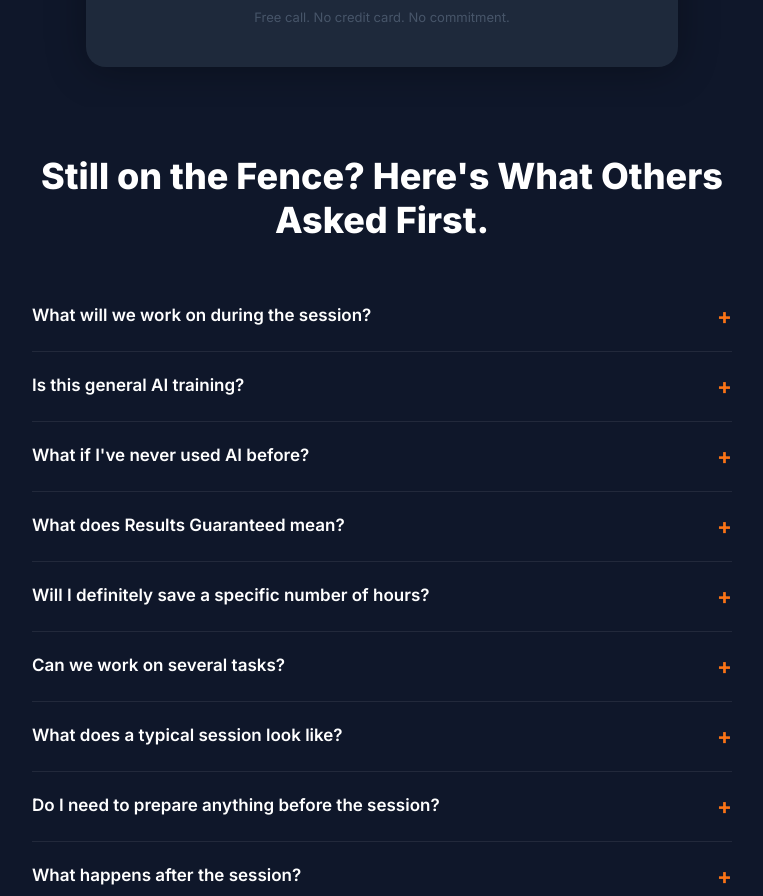
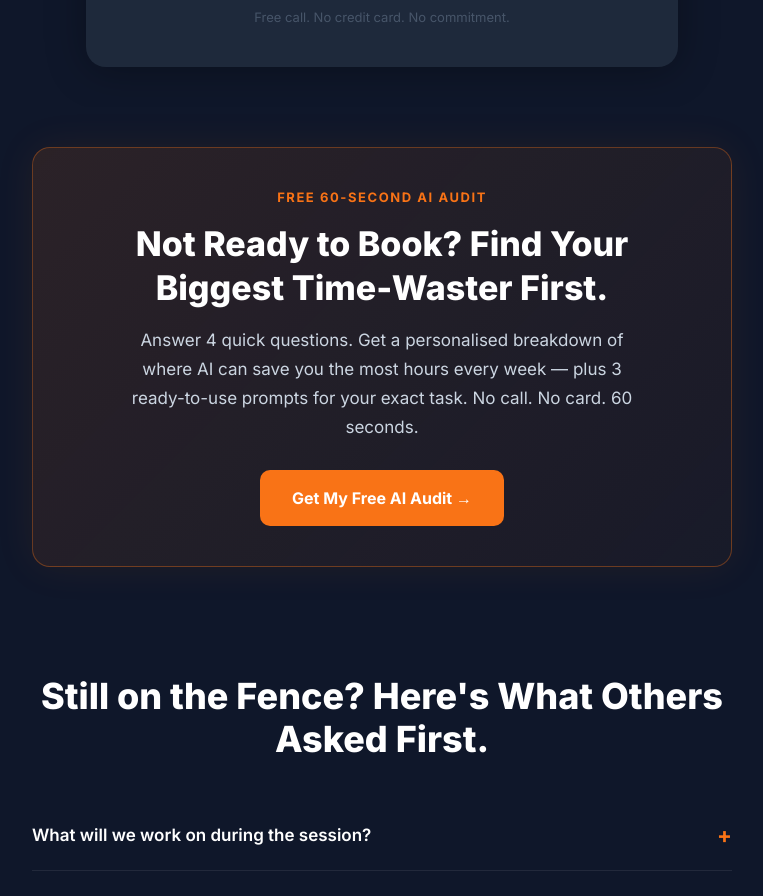
Before and after one commit to samkershner1234-aisk/ai-with-sam, a React (Vite) app: page / in a window 1280 px wide. Shown: the part 5042-5938 px from the top of the page, without its empty margins (258-1021 px from the left). Built offline with nearby package versions, Linux system fonts and the light colour scheme.

Commit message:
Add FreeAuditPromo component to Home page

```diff
--- a/src/pages/Home.jsx
+++ b/src/pages/Home.jsx
@@ -8,6 +8,7 @@ import PricingSection from "../components/landing/PricingSection";
 import GuaranteeSection from "../components/landing/GuaranteeSection";
 import BioSection from "../components/landing/BioSection";
 import FAQSection from "../components/landing/FAQSection";
+import FreeAuditPromo from "../components/landing/FreeAuditPromo";
 import ClosingCTA from "../components/landing/ClosingCTA";
 import Footer from "../components/landing/Footer";
 import MobileStickyBar from "../components/landing/MobileStickyBar";
@@ -37,6 +38,7 @@ export default function Home() {
       <Testimonials />
       <PricingSection />
       <GuaranteeSection />
+      <FreeAuditPromo />
       <FAQSection />
       <ClosingCTA />
       <Footer />
```
